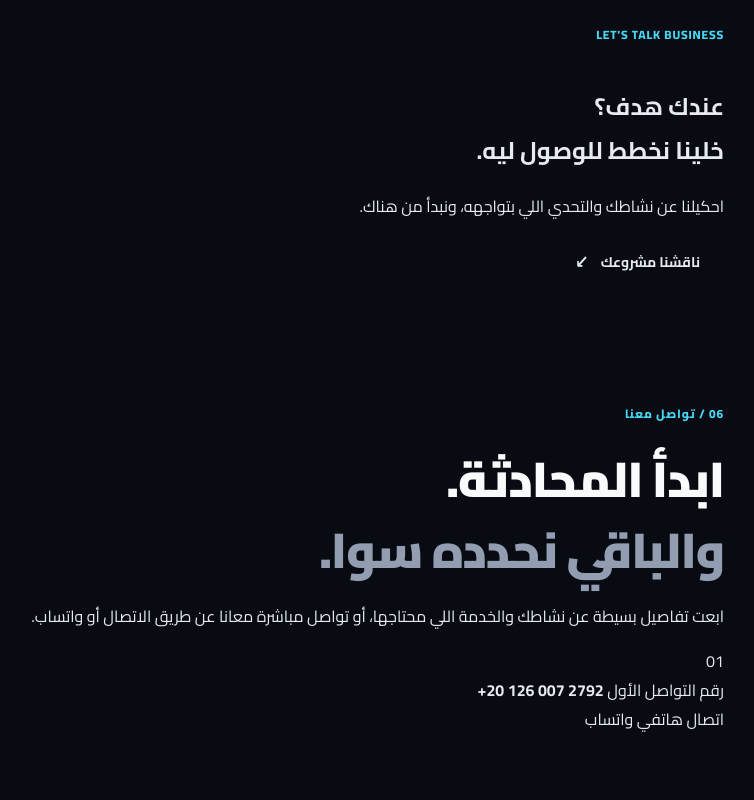
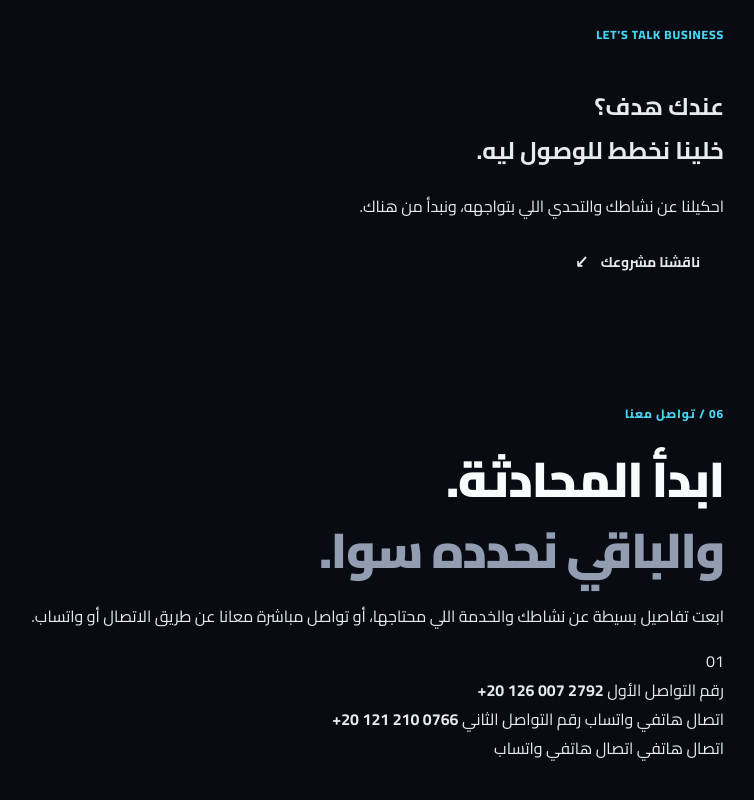
Before and after one commit to redOfX/page, a plain HTML site: page index.html in a window 1280 px wide. Shown: the part 5686-6486 px from the top of the page, without its empty margins (496-1250 px from the left). Drawn offline with Linux system fonts and the light colour scheme.

Commit message:
Add files via upload

```diff
--- a/index.html
+++ b/index.html
@@ -567,6 +567,13 @@
                 <div class="contact-links">
                   <a href="tel:+201260072792">اتصال هاتفي</a>
                   <a href="https://wa.me/201260072792" target="_blank" rel="noopener noreferrer">واتساب</a>
+                   <span class="contact-label">رقم التواصل الثاني</span>
+                  <strong dir="ltr">+20 121 210 0766</strong>
+                <div class="contact-links">
+                  <a href="tel:+201212100766">اتصال هاتفي</a>
+                  <a href="tel:+201260072792">اتصال هاتفي</a>
+                  <a href="https://wa.me/201260072792" target="_blank" rel="noopener noreferrer">واتساب</a>
+
                 </div>
               </div>
             </article>
--- a/style.css
+++ b/style.css
@@ -1157,4 +1157,4 @@ textarea:focus-visible {
 }
 
 .social-big-word {
-  posi
+  posi}
```
